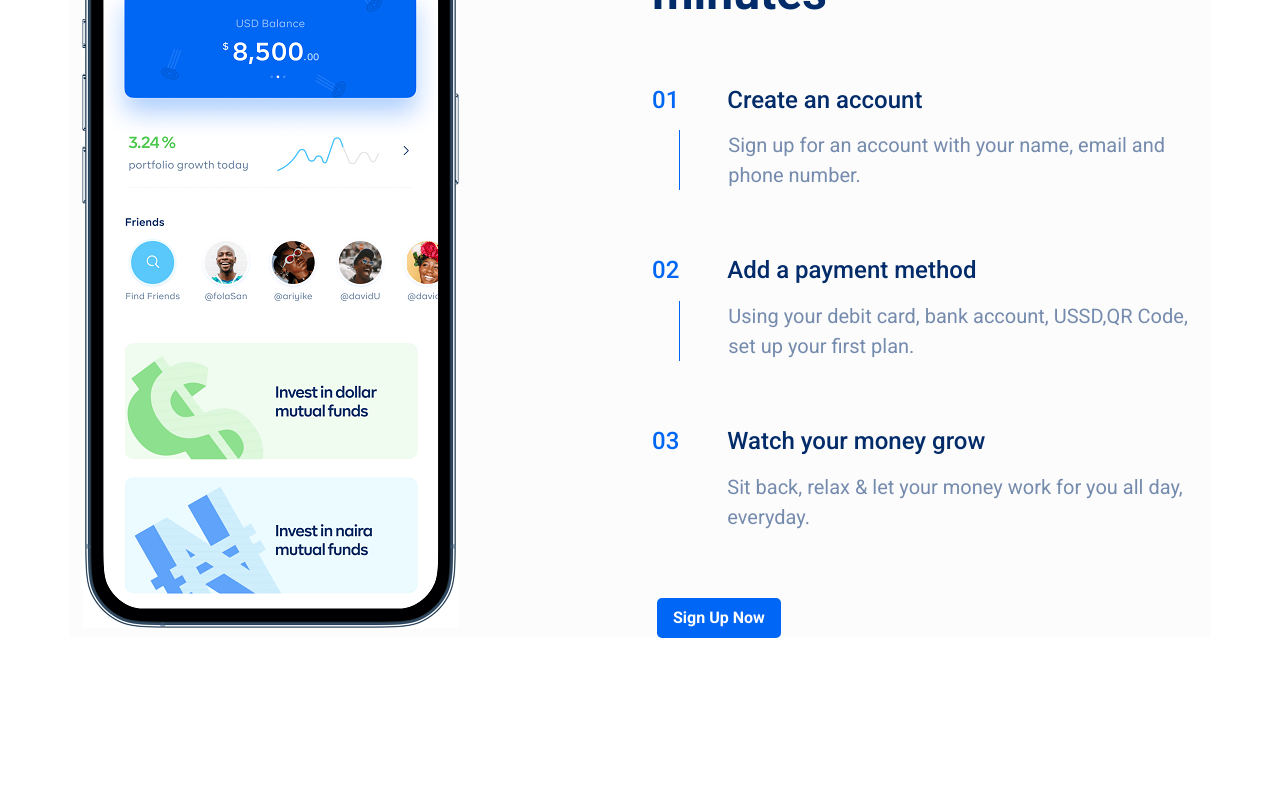
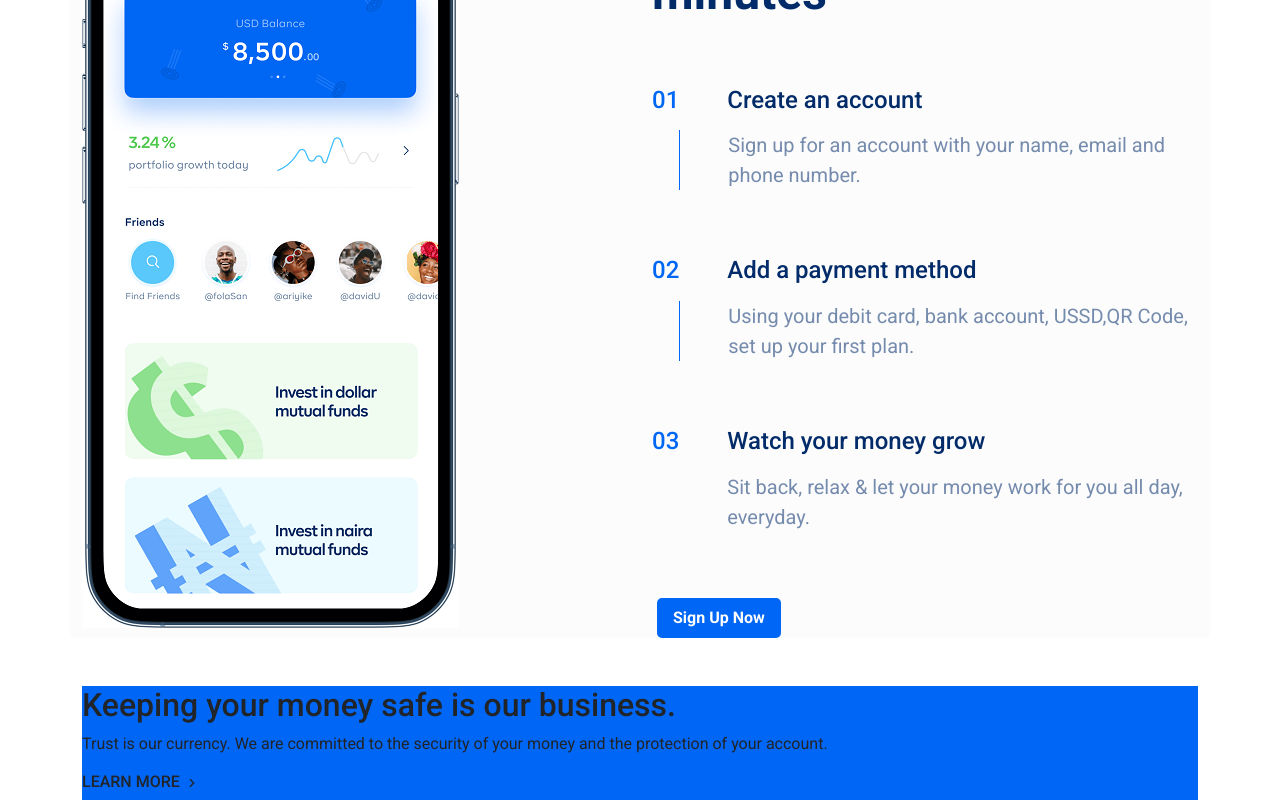
Before and after one commit to OluwabukolaAdelaka/CowrywiseClone, a React (Create React App) app: page / in a window 1280 px wide. Shown: the part 6260-7060 px from the top of the page. Before the commit the page ends 6898 px from the top, so only its background shows below. Built offline with nearby package versions, Linux system fonts and the light colour scheme.

Commit message:
Updated hero section

```diff
--- a/src/components/Navigation.jsx
+++ b/src/components/Navigation.jsx
@@ -1,6 +1,7 @@
 import React, {useState} from 'react';
 import {Navbar, NavbarToggler, Collapse, Nav, UncontrolledDropdown,
  DropdownToggle, DropdownMenu, DropdownItem, NavbarBrand} from 'reactstrap';
+import { ToastContainer, toast } from 'react-toastify';
 import {Link} from 'react-router-dom';
 import {BsStack} from 'react-icons/bs';
 import {BsFillLockFill} from 'react-icons/bs';
@@ -28,6 +29,15 @@ import '../styles/Nav.css';
 const Navigation = () => {
     const [isOpen, setIsOpen] = useState(false);
     const toggle = () => {setIsOpen(!isOpen)}
+
+    const [email, setEmail] = useState('');
+
+    const handleSubmit = (e) => {
+        e.preventDefault();
+        setEmail('');
+        toast("Welcome to the Investment world!");
+    }
+
   return (
     <div className='container container-fluid'>
         <Navbar
@@ -179,11 +189,12 @@ const Navigation = () => {
                     <p className='heroMsg'>Build discipline, access financial tools that
                         steadily grow your finances.
                     </p>
-                    <input type="email" name='email' placeholder='Your email...'
+                    <input type="email" name='email' required value={email} onChange={(e) => setEmail(e.target.value)} placeholder='Your email...'
                     className='heroInput'/>
-                    <button className='heroBtn'>Start Investing</button>
+                    <button onClick={handleSubmit} className='heroBtn'>Start Investing</button>
                 </div>
             </div>
+            <ToastContainer/>
         </div>
 
         {/* Values Section */}
@@ -280,6 +291,18 @@ const Navigation = () => {
                 </Link>
             </div>
         </div>
+
+        {/* Security Section */}
+        <div className='securitySection'>
+            <h2>Keeping your money safe is our business.</h2>
+            <p>Trust is our currency. We are committed to the security of your money and the protection of your account.</p>
+            <h6 className='securityAction'>LEARN MORE <RiArrowRightSLine/></h6>
+
+            <div className="row">
+                <div className="col"></div>
+                <div className="col"></div>
+            </div>
+        </div>
     </div>
   );
 };
--- a/src/styles/Nav.css
+++ b/src/styles/Nav.css
@@ -78,10 +78,7 @@ div.dropdown-menu.show {
 .mydropdownlinks {
   text-decoration: none;
 }
-/* .dropdown-item:hover {
-  color: #0066f5;
-  cursor: pointer;
-} */
+
 .mydropdlinks-title {
   color: #022b69;
 }
@@ -131,9 +128,6 @@ div.dropdown-menu.show {
   width: 80%;
   height: auto;
 }
-/* .imgPart {
-  background-color: #2d81f6;
-} */
 
 .textPart {
   padding-top: 8rem;
@@ -274,7 +268,7 @@ div.dropdown-menu.show {
 /* Step Section */
 .stepSection {
   background-color: #fcfcfc;
-  margin: 3rem 0 0;
+  margin: 3rem 0;
   padding-top: 2rem;
 }
 .stepHero {
@@ -311,6 +305,10 @@ div.dropdown-menu.show {
   padding-left: 3rem;
 }
 
+/* Security Section */
+.securitySection {
+  background-color: #0066f5;
+}
 /* Media query */
 @media only screen and (max-width: 1024px) {
   div.dropdown-menu.show {
```
